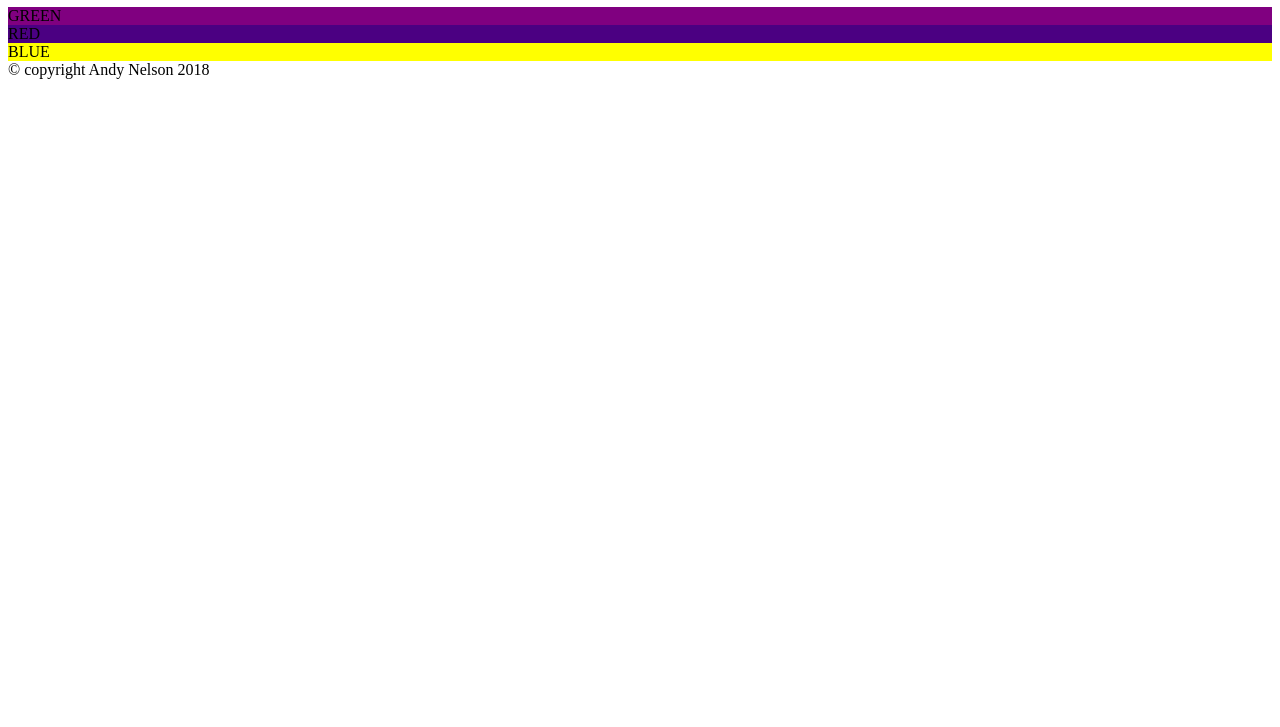
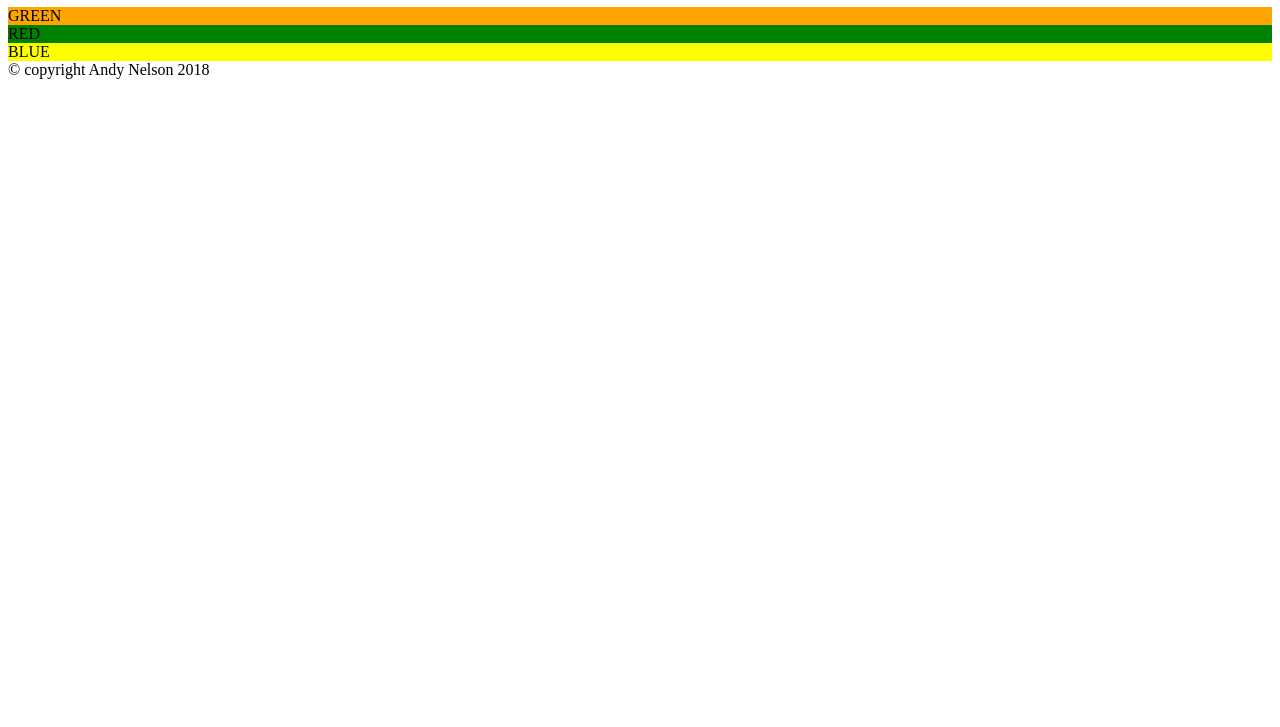
Before and after one commit to amnel01/command-line-demo, a plain HTML site: page index.html in a window 1280 px wide. Shown: the part 73-800 px from the top of the page. Drawn offline with Linux system fonts and the light colour scheme.

Commit message:
changed section red to green and section green to orange

```diff
--- a/styles.css
+++ b/styles.css
@@ -1,9 +1,9 @@
 .section-red {
-	background-color: indigo;
+	background-color: green;
 }
 
 .section-green {
-	background-color: purple;
+	background-color: orange;
 }
 
 .section-blue {
```
